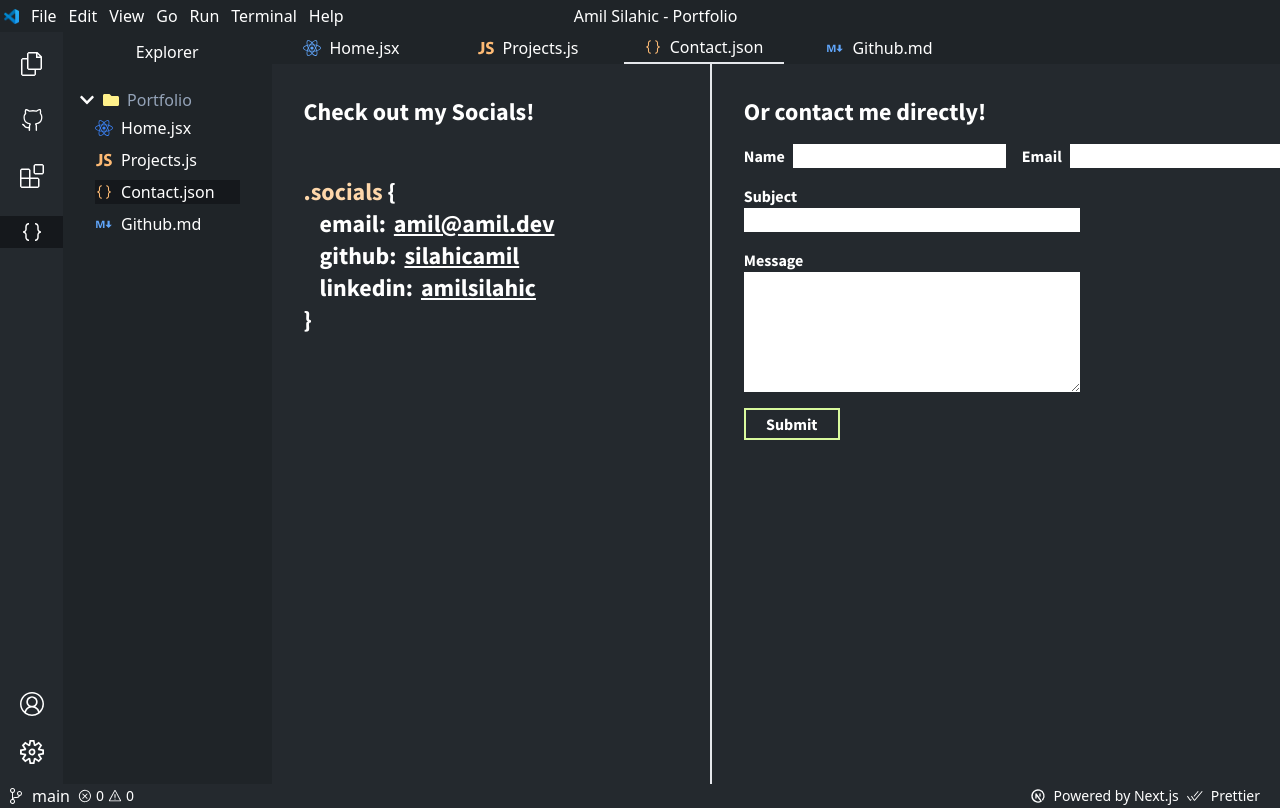
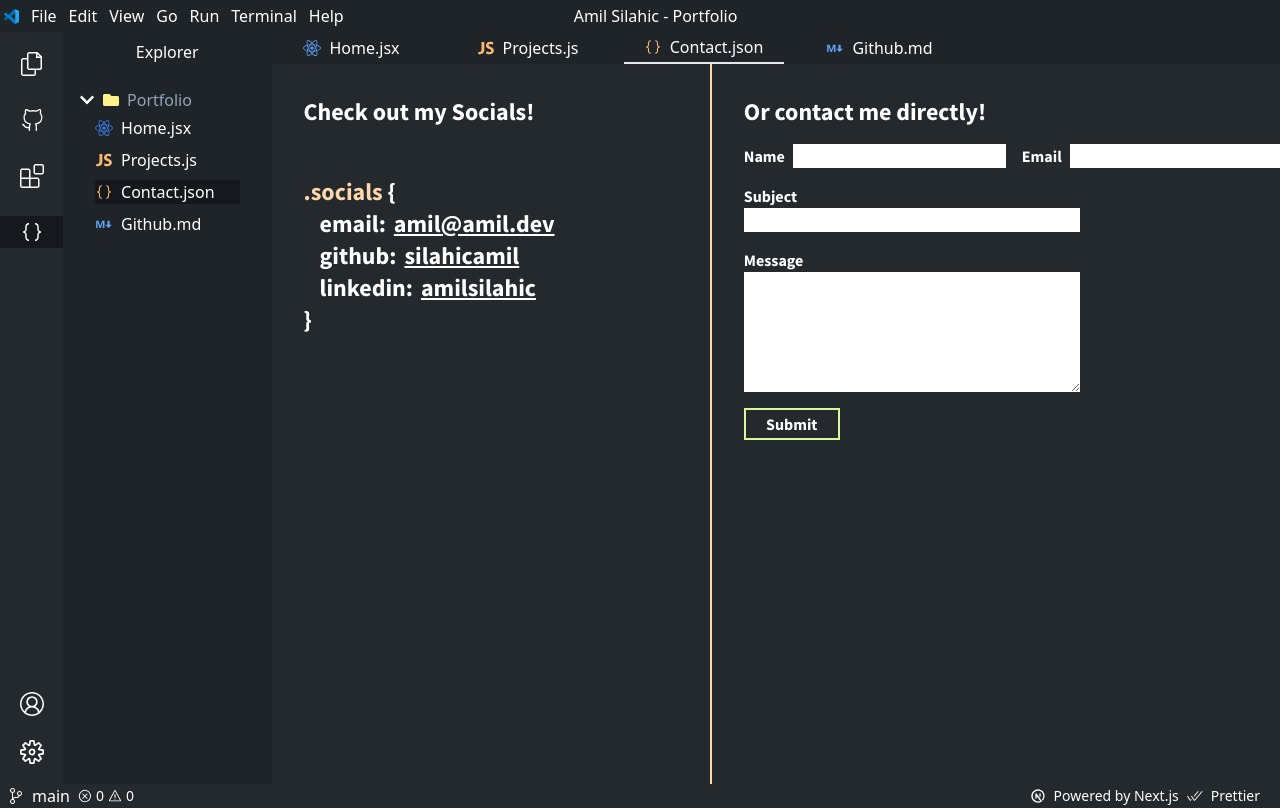
Before and after one commit to SilahicAmil/nextjs-updated-portfolio, a Next.js app: page /contact in a window 1280 px wide. Built offline with nearby package versions, Linux system fonts and the light colour scheme.

Commit message:
more styling

```diff
--- a/components/ContactPage/ContactSocials.js
+++ b/components/ContactPage/ContactSocials.js
@@ -1,6 +1,6 @@
 const ContactSocials = ({}) => {
   return (
-    <div className="lg:border-r-2 w-1/2 flex flex-col ">
+    <div className="lg:border-r-2 border-orange-200 h-full w-1/2 flex flex-col ">
       <h2 className="lg:text-2xl m-8 md:text-xl sm:text-lg xsm:text-md">
         Check out my Socials!
       </h2>
```
